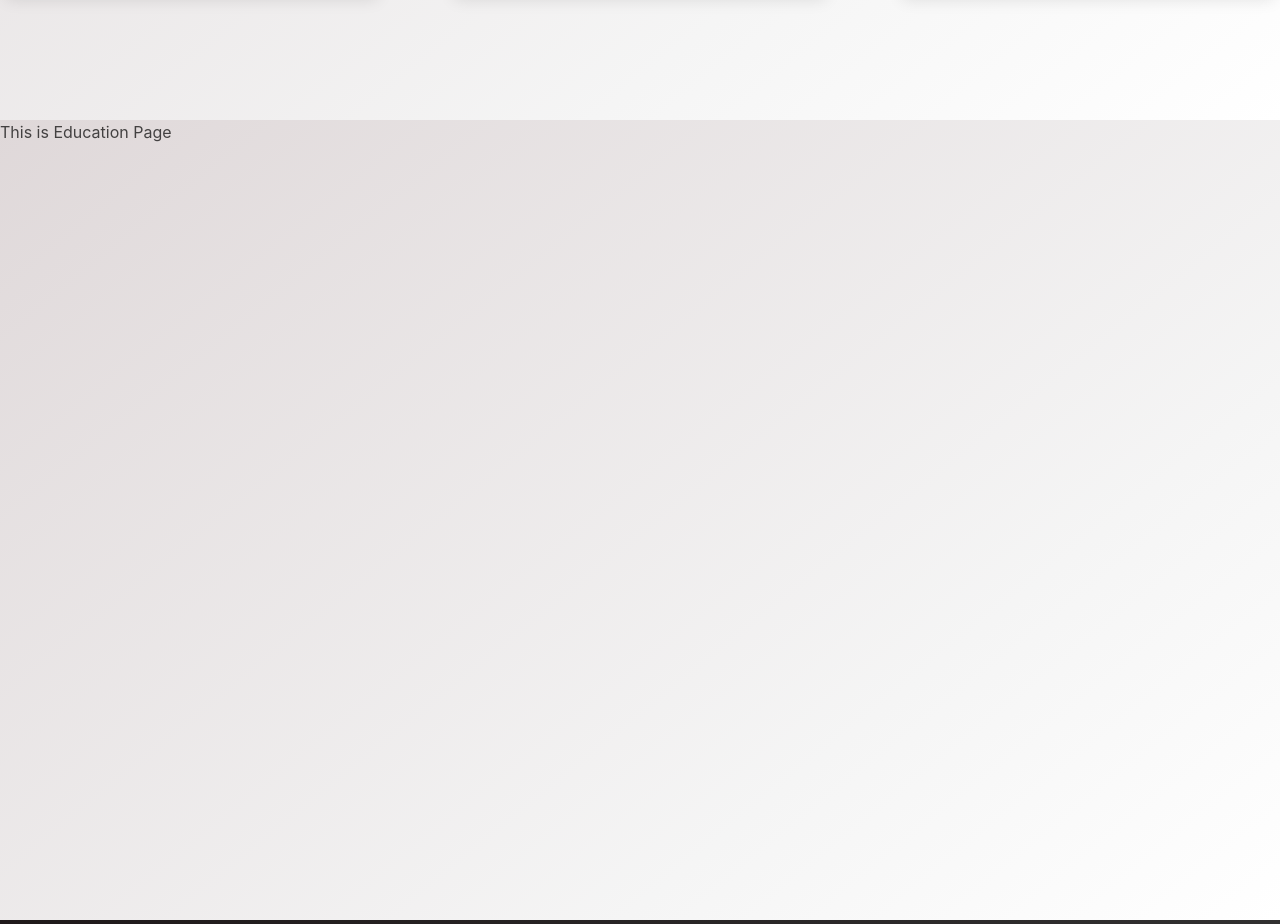
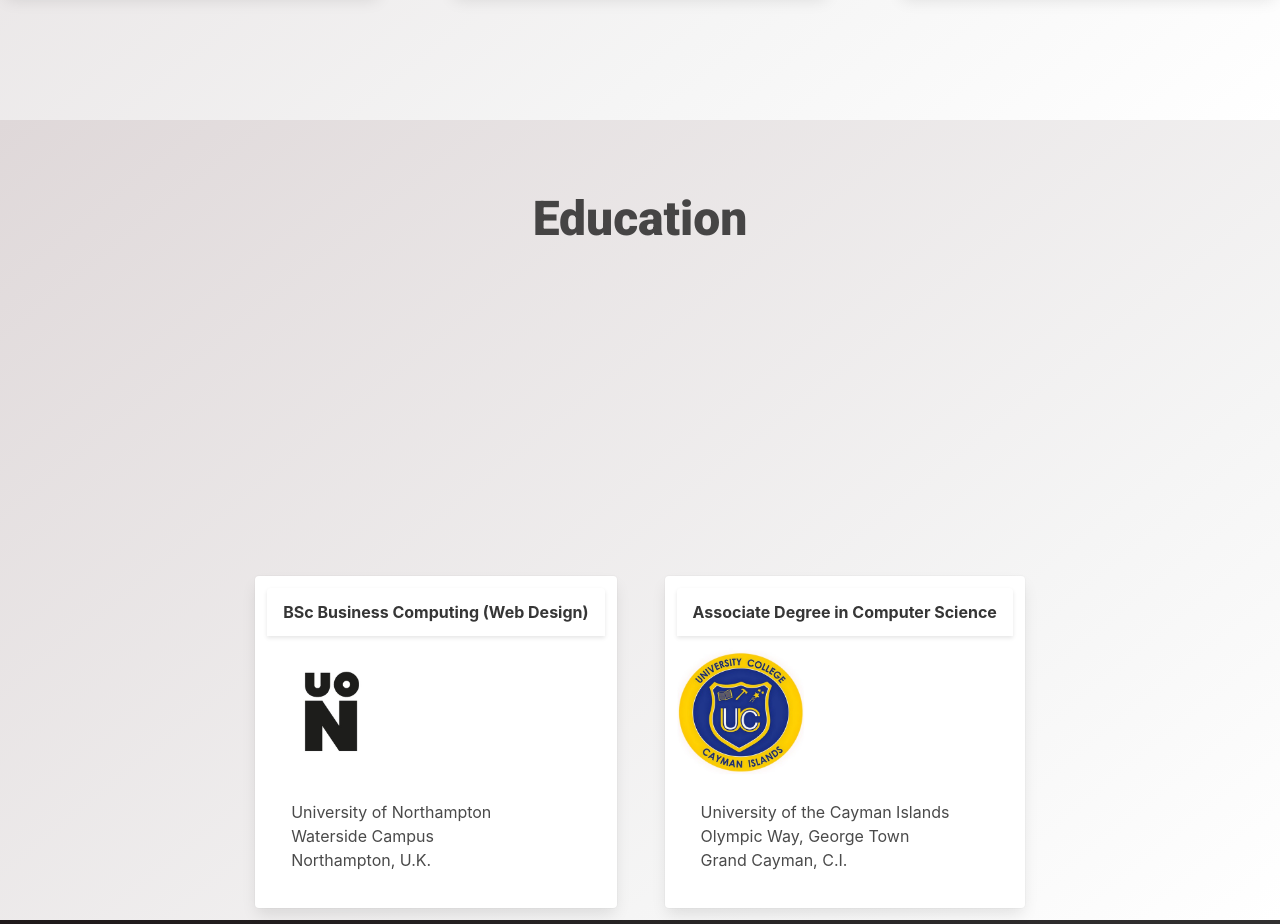
Before and after one commit to tyebanks/react-portfolio, a React (Create React App) app: page / in a window 1280 px wide. Shown: the part 2360-3284 px from the top of the page. Built offline with nearby package versions, Linux system fonts and the light colour scheme.

Commit message:
education cards added

```diff
--- /dev/null
+++ b/src/components/List.js
@@ -0,0 +1,22 @@
+import React from 'react';
+
+const List = (props) => {
+    return (
+        <div>
+           <div class="column mx-5 mb-5 card">
+                 <header className="card-header mb-3">
+                       <h2 className="card-header-title">{props.title}</h2>
+                 </header>
+                 <div className="card-image">
+                      <figure className="image is-128x128">{props.image}</figure>
+                 </div>
+                 <div className="card-content">
+                      <p className="">{props.text1}</p>
+                      <p className="">{props.text2}</p>
+                      <p className="">{props.text3}</p>
+                </div>
+            </div>
+        </div>
+    )
+}
+export default List;
--- a/src/sections/Education.js
+++ b/src/sections/Education.js
@@ -1,17 +1,22 @@
-import React from 'react';
-// import Header from '../components/Header.js';
+import React, {Component} from 'react';
+import List from '../components/List';
+import Uon from '../imgs/uon-logo.jpg';
+import Ucci from '../imgs/ucci-logo.jpg';
 
-import '../App.css';
 
-function Education() {
-  return (
-    <div className="hero is-light is-bold Education-Container">
-
-    <div className="is-bold">
-        <p>This is Education Page</p>
-    </div>
-    </div>
-  );
+class Education extends Component {
+ render() {
+ let heading =  "Education";
+        return (
+            <div className="hero is-light is-bold Education-Container">
+               <div className="columns is-centered mt-6 py-5">
+               <h1 className="has-text-centered title is-1">{heading}</h1></div>
+              <div className="columns is-centered">
+                <List title="BSc Business Computing (Web Design)" image={<img src={Uon} alt="uon logo"/>} text1="University of Northampton" text2="Waterside Campus" text3="Northampton, U.K."/>
+                <List title="Associate Degree in Computer Science" image={<img src={Ucci} alt="ucci logo"/>}text1="University of the Cayman Islands" text2="Olympic Way, George Town" text3="Grand Cayman, C.I."/>
+              </div>
+            </div>
+        )
+ }
 }
-
 export default Education;
```
Also changed, not shown: src/imgs/ucci-logo.jpg (added), src/imgs/uon-logo.jpg (added).
